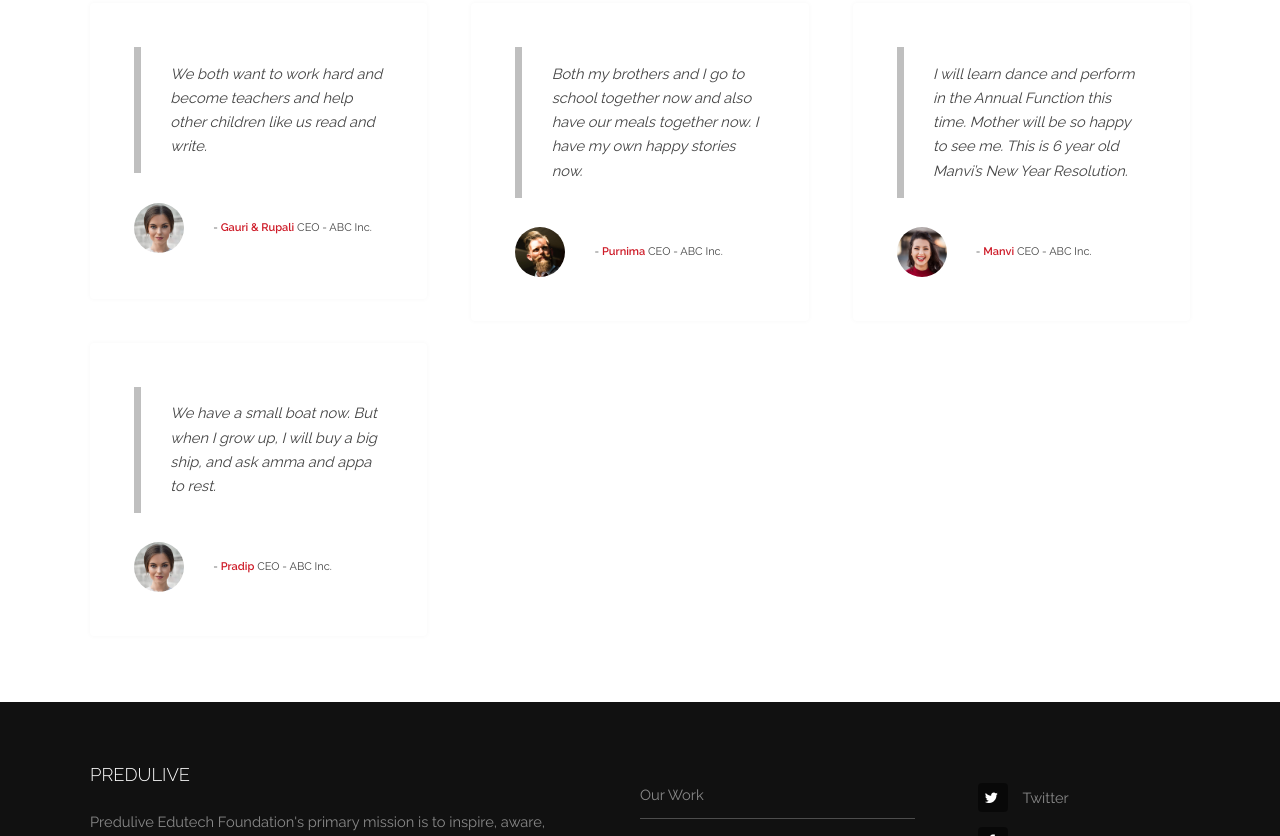
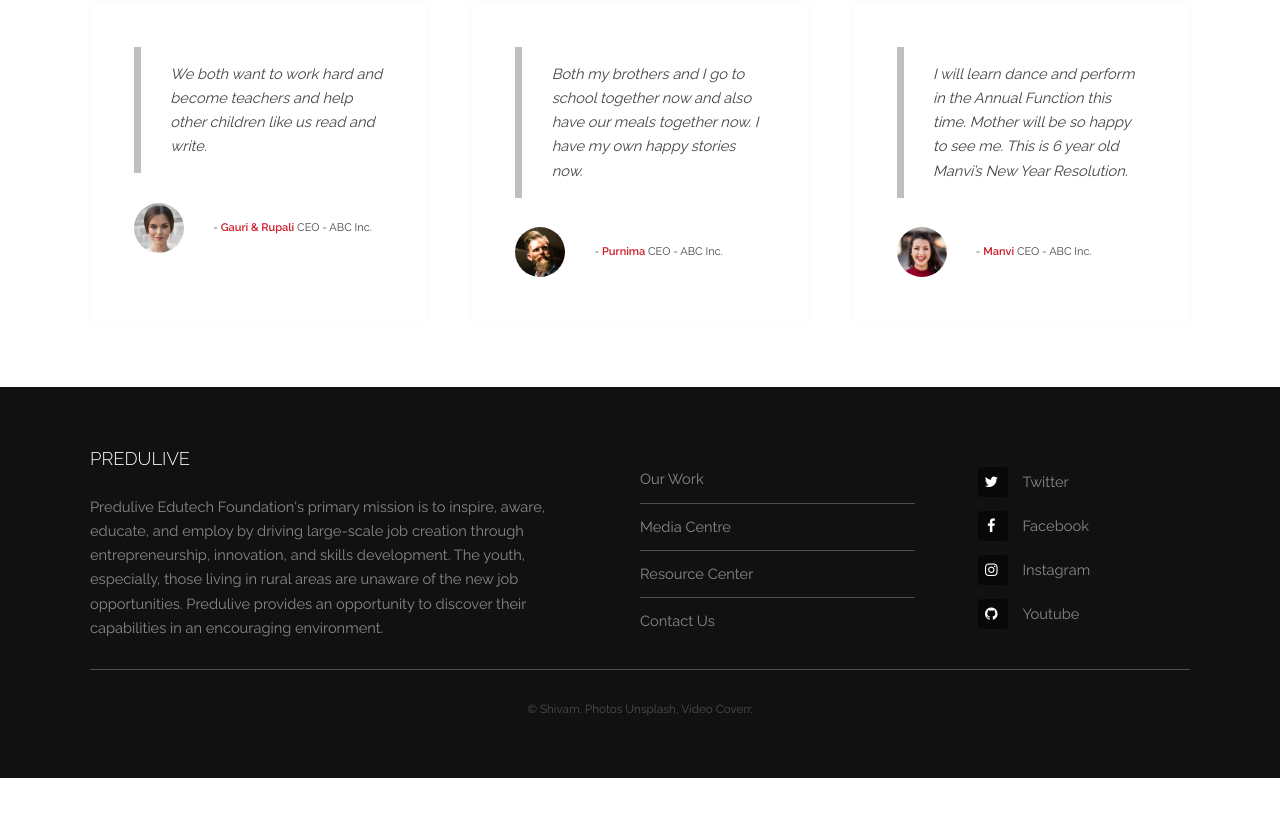
Before and after one commit to shivam0110/NGO-Website, a plain HTML site: page index.html in a window 1280 px wide. Shown: the part 2153-2989 px from the top of the page. After the commit the page ends 2931 px from the top, so only its background shows below. Drawn offline with Linux system fonts and the light colour scheme.

Commit message:
Update index.html

```diff
--- a/index.html
+++ b/index.html
@@ -152,19 +152,6 @@
 								</div>
 							</div>
 						</section>
-						<section>
-							<div class="content">
-								<blockquote>
-									<p>We have a small boat now. But when I grow up, I will buy a big ship, and ask amma and appa to rest.</p>
-								</blockquote>
-								<div class="author">
-									<div class="image">
-										<img src="images/pic01.jpg" alt="" />
-									</div>
-									<p class="credit">- <strong>Pradip</strong> <span>CEO - ABC Inc.</span></p>
-								</div>
-							</div>
-						</section>
 					</div>
 				</div>
 			</section>
```
